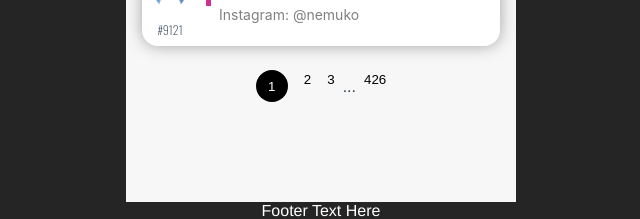
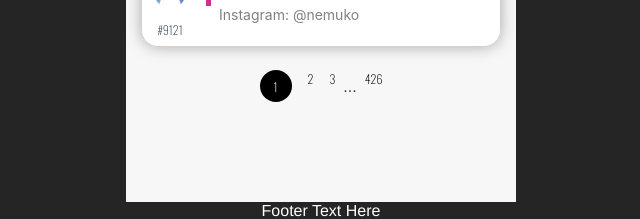
Before and after one commit to simd-float4x4/2525, a Vue app in the folder niconico-researcher/: page / in a window 1280 px wide. Shown: the part 2313-2532 px from the top of the page, without its empty margins (319-959 px from the left). Built offline with nearby package versions, Linux system fonts and the light colour scheme.

Commit message:
fix: ページネーション不具合の修正

```diff
--- a/niconico-researcher/src/components/Pagination/PaginationButton.vue
+++ b/niconico-researcher/src/components/Pagination/PaginationButton.vue
@@ -54,4 +54,12 @@ export default {
         }
     }
 
+    .page-btn-item {
+        font-size: 12px;
+        font-family: "Oswald", sans-serif;
+        font-optical-sizing: auto;
+        font-weight: 200;
+        font-style: normal;
+    }
+
 </style>
--- a/niconico-researcher/src/components/Pagination/PaginationCell.vue
+++ b/niconico-researcher/src/components/Pagination/PaginationCell.vue
@@ -3,8 +3,8 @@
         <div v-if="displayCells.length > 0">
             <CastCell v-for="(cell, idx) in displayCells" :key="idx" :userData="cell" :FormURL="FormURL" />
         </div>
-        <div v-else>
-            該当するデータがありませんでした
+        <div v-if="displayCells.length === 0">
+            該当するデータがありませんでした {{ displayCells.length }}
         </div>
         <div class="page-btns">
             <div v-for="(n, pidx) in pages" :key="pidx">
@@ -53,19 +53,19 @@ export default {
     },
     computed: {
         displayCells() {
+            if (this.storedCategoryKeyword != this.categoryKeyword) {
+                this.changePage(1);
+                this.moreThanTwoIsClicked = false;
+            }
+            this.storedCategoryKeyword = this.categoryKeyword;
+
             var startIdx = (this.curPage - 1) * this.CellNumPerPage;
             var endIdx   = startIdx + this.CellNumPerPage;
             var snacks = [];
             var fruits = []; // 全部の結果
             snacks = this.Cells;
 
-            if (this.storedCategoryKeyword != this.categoryKeyword) {
-                this.curPage = 1;
-                this.moreThanTwoIsClicked = false;
-            }
-
-            this.storedCategoryKeyword = this.categoryKeyword;
-
+            console.log('thisDis: ',  this.categoryKeyword, snacks, fruits);
 
             if ( this.categoryKeyword ) {
                 switch(this.categoryKeyword) {
@@ -93,6 +93,7 @@ export default {
                     break;
                 }
             }
+
 
             for(var i in snacks) {  //this.fruitsはdataで定義しているもの 3つのデータをforで順番に回していきます
                 var user  = snacks[i];  //回されてきたデータを変数foodに格納
@@ -189,6 +190,11 @@ export default {
             this.resetPageNum();
             this.calcPageNum();
 
+            console.log('snacksLength: ', snacks.length);
+            console.log('fruitsLength: ', fruits.length);
+            console.log('slice: ', startIdx, endIdx);
+            console.log('sliced: ', fruits.slice(startIdx, endIdx));
+
             return fruits.slice(startIdx, endIdx);
         },
     },
```
